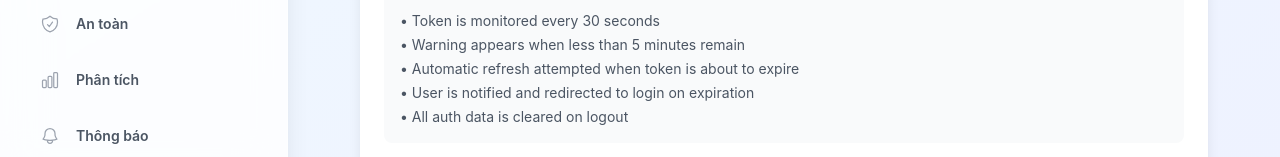
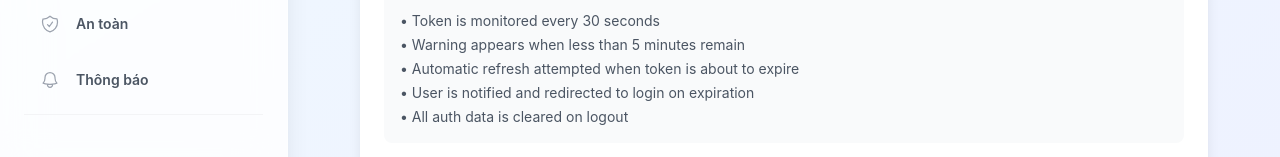
Before and after one commit to FPTU-Capstone-Project/MotorbikeSharingSystem_FE, a React (Create React App) app: page /token-test in a window 1280 px wide. Shown: the part 614-771 px from the top of the page. Built offline with nearby package versions, Linux system fonts and the light colour scheme; no server answers; sample sign-in values are in the browser's storage.

Commit message:
remove: analytic page

```diff
--- a/src/App.tsx
+++ b/src/App.tsx
@@ -18,7 +18,7 @@ const VerificationManagement = lazy(() => import('./pages/VerificationManagement
 const RideManagement = lazy(() => import('./pages/RideManagement'));
 const PaymentManagement = lazy(() => import('./pages/PaymentManagement'));
 const SafetyManagement = lazy(() => import('./pages/SafetyManagement'));
-const Analytics = lazy(() => import('./pages/Analytics'));
+// const Analytics = lazy(() => import('./pages/Analytics'));
 const RiderVehicleVerification = lazy(() => import('./pages/RiderVehicleVerification'));
 const DriverVehicleVerification = lazy(() => import('./pages/DriverVehicleVerification'));
 const VehicleManagement = lazy(() => import('./pages/VehicleManagement'));
@@ -137,7 +137,7 @@ function App() {
                       </ProtectedRoute>
                     }
                   />
-                  <Route
+                  {/* <Route
                     path="/analytics"
                     element={
                       <ProtectedRoute>
@@ -146,7 +146,7 @@ function App() {
                         </Layout>
                       </ProtectedRoute>
                     }
-                  />
+                  /> */}
                   <Route
                     path="/notifications"
                     element={
--- a/src/components/Layout.tsx
+++ b/src/components/Layout.tsx
@@ -40,7 +40,7 @@ const navigation = [
   { name: "Cấu hình giá", href: "/pricing", icon: DocumentTextIcon },
   { name: "Báo cáo", href: "/reports", icon: DocumentTextIcon },
   { name: "An toàn", href: "/safety", icon: ShieldCheckIcon },
-  { name: "Phân tích", href: "/analytics", icon: ChartBarIcon },
+  // { name: "Phân tích", href: "/analytics", icon: ChartBarIcon },
   { name: "Thông báo", href: "/notifications", icon: BellIcon },
 ];
 
```
